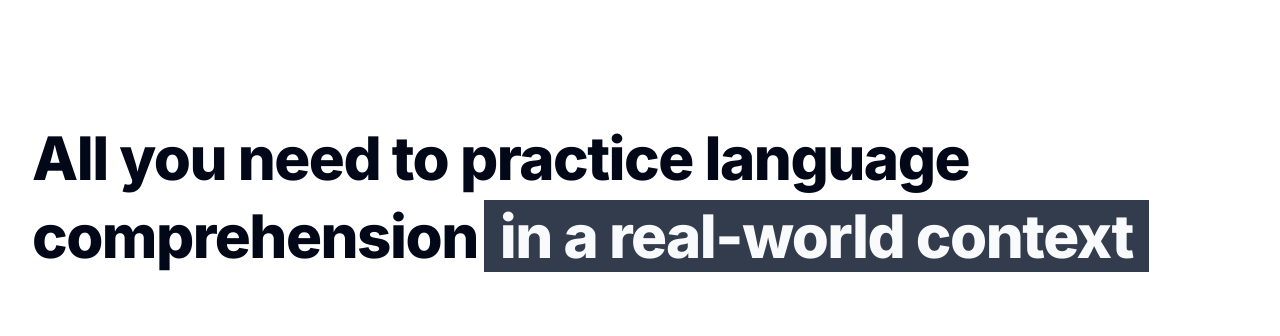
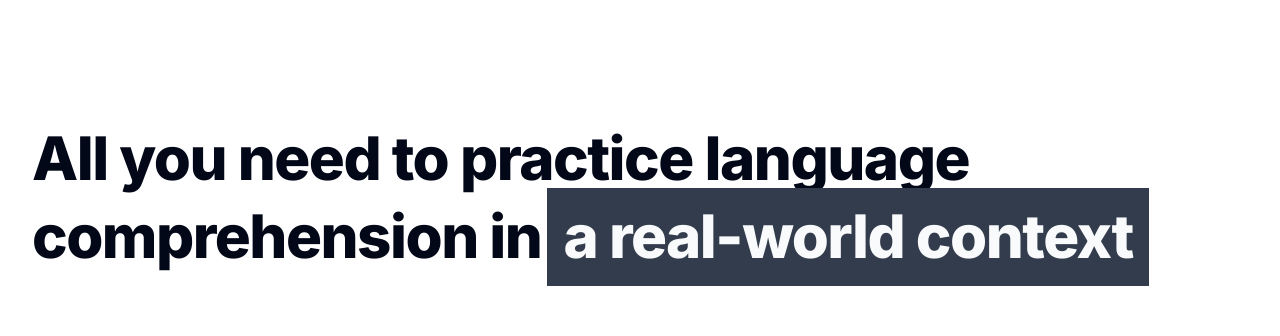
Before and after one commit to PABannier/NarrateMate.ai, a Next.js app: page / in a window 1280 px wide. Shown: the part 1480-1816 px from the top of the page. Built offline with nearby package versions, Linux system fonts and the light colour scheme.

Commit message:
fix: text in features accordian was overflowing outside margins. fixed to fit

```diff
--- a/src/components/features.tsx
+++ b/src/components/features.tsx
@@ -182,9 +182,9 @@ const FeaturesAccordion = () => {
     >
       <div className="px-8">
         <h2 className="font-extrabold text-4xl lg:text-6xl tracking-tight mb-12 md:mb-24">
-          All you need to practice language comprehension
-          <span className="bg-neutral text-neutral-content px-2 md:px-4 ml-1 md:ml-1.5 leading-relaxed whitespace-nowrap">
-            in a real-world context
+          All you need to practice language comprehension in
+          <span className="inline-block bg-neutral text-neutral-content px-2 md:px-4 md:ml-1.5 leading-relaxed whitespace-nowrap">
+            a real-world context
           </span>
         </h2>
         <div className=" flex flex-col md:flex-row gap-12 md:gap-24">
```
